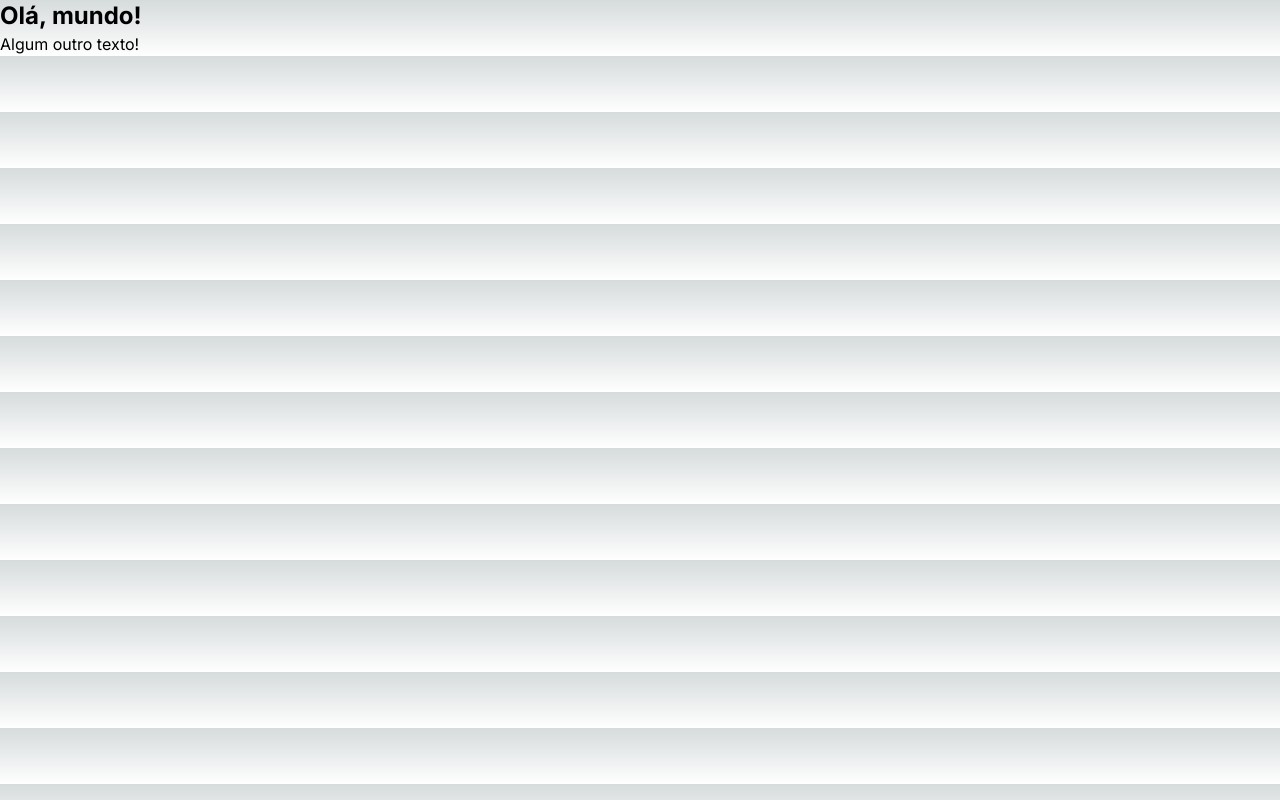
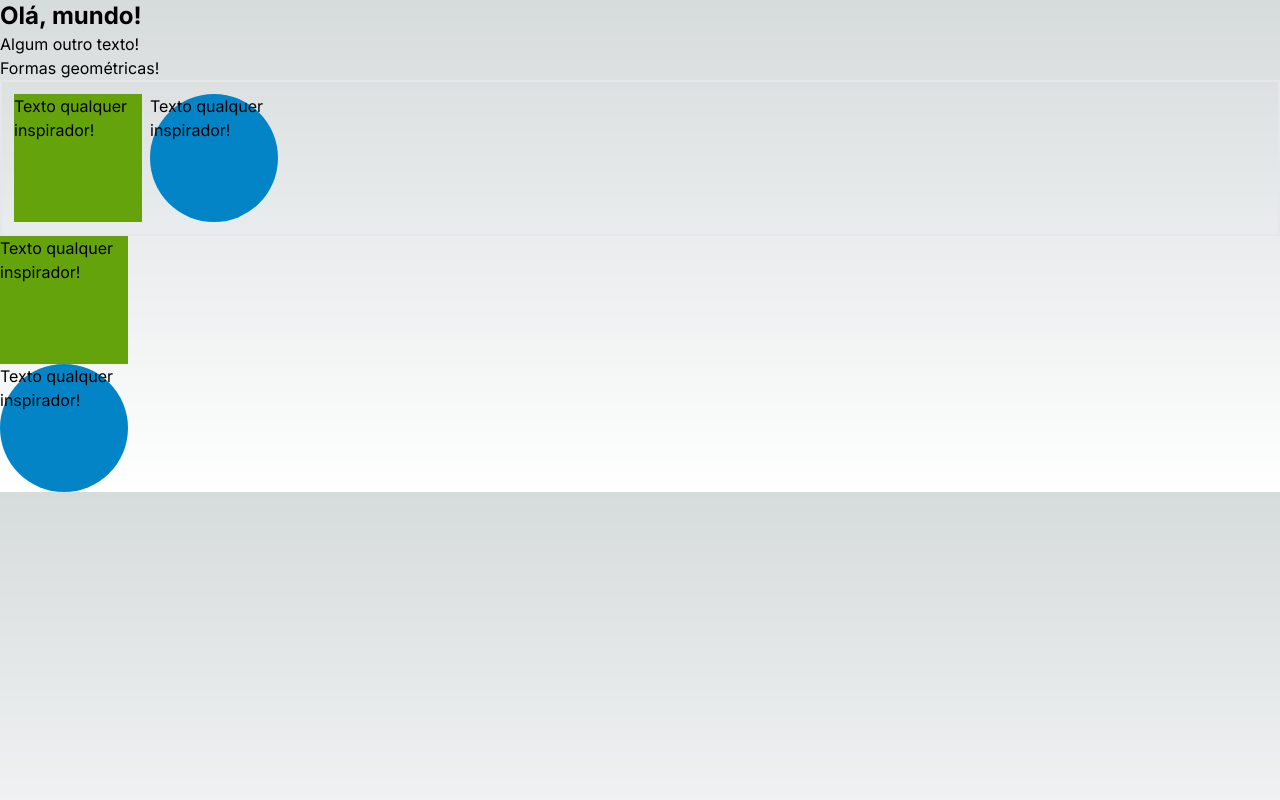
Before and after one commit to AristidesEvan/NextProject, a Next.js app: page / in a window 1280 px wide. Built offline with nearby package versions, Linux system fonts and the light colour scheme.

Commit message:
Working with multiple components.

```diff
--- a/src/app/page.tsx
+++ b/src/app/page.tsx
@@ -1,8 +1,16 @@
+import Circle from "@/components/Circle";
+import { GeoForm } from "@/components/GeoForm";
+import Square from "@/components/Square";
+
 function Page() {
   return (
     <>
       <h1 className="font-bold text-2xl">Olá, mundo!</h1>
       <h3>Algum outro texto!</h3>
+
+      <GeoForm/>
+      <Square/>
+      <Circle/>
     </>
   )
 }
--- /dev/null
+++ b/src/components/Circle.tsx
@@ -0,0 +1,10 @@
+
+export const Circle = () => {
+    return (
+        <div className="bg-sky-600 w-32 h-32 rounded-full">
+            Texto qualquer inspirador!
+        </div>
+    );
+}
+
+export default Circle;
--- /dev/null
+++ b/src/components/GeoForm.tsx
@@ -0,0 +1,16 @@
+import { Circle } from "./Circle";
+import { Square } from "./Square";
+
+export const GeoForm = () => {
+    return (
+        <div className="">
+            <h1>Formas geométricas!</h1>
+
+            <div className="flex gap-2 border-2 p-3">
+                <Square/>
+                <Circle/>
+            </div>
+
+        </div>
+    );
+}
--- /dev/null
+++ b/src/components/Square.tsx
@@ -0,0 +1,9 @@
+export const Square = () => {
+    return (
+        <div className="bg-lime-600 w-32 h-32">
+            Texto qualquer inspirador!
+        </div>
+    );
+}
+
+export default Square;
```
